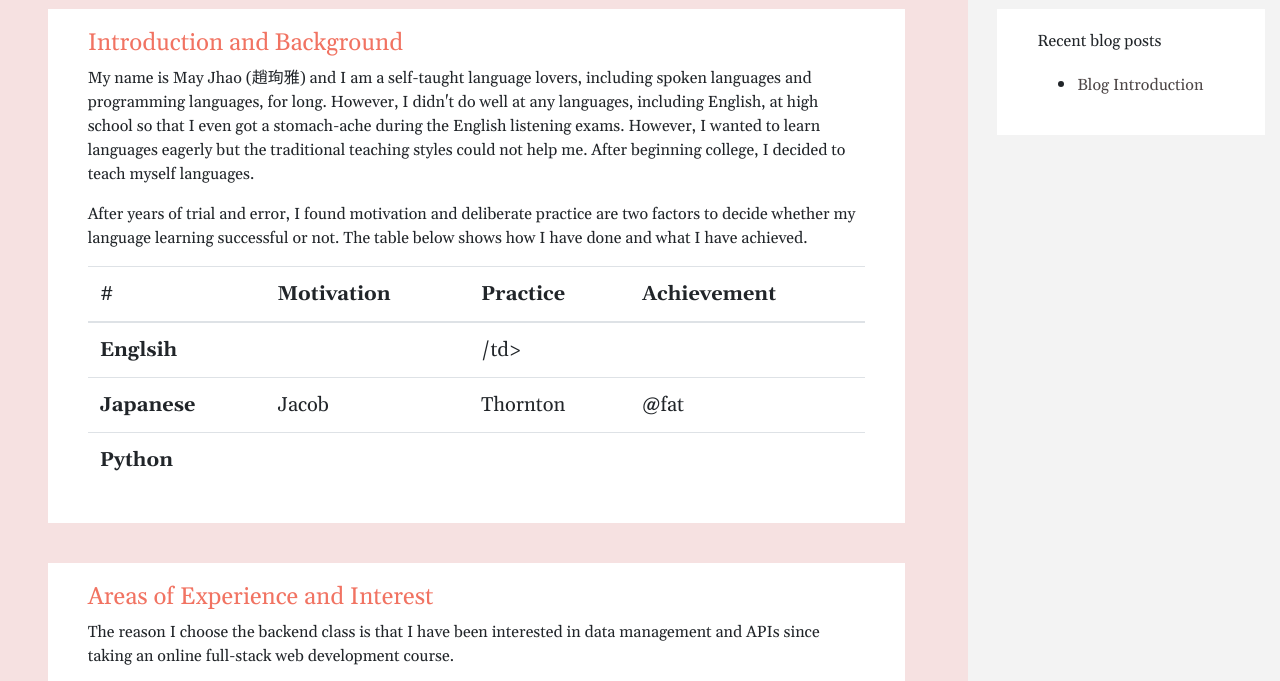
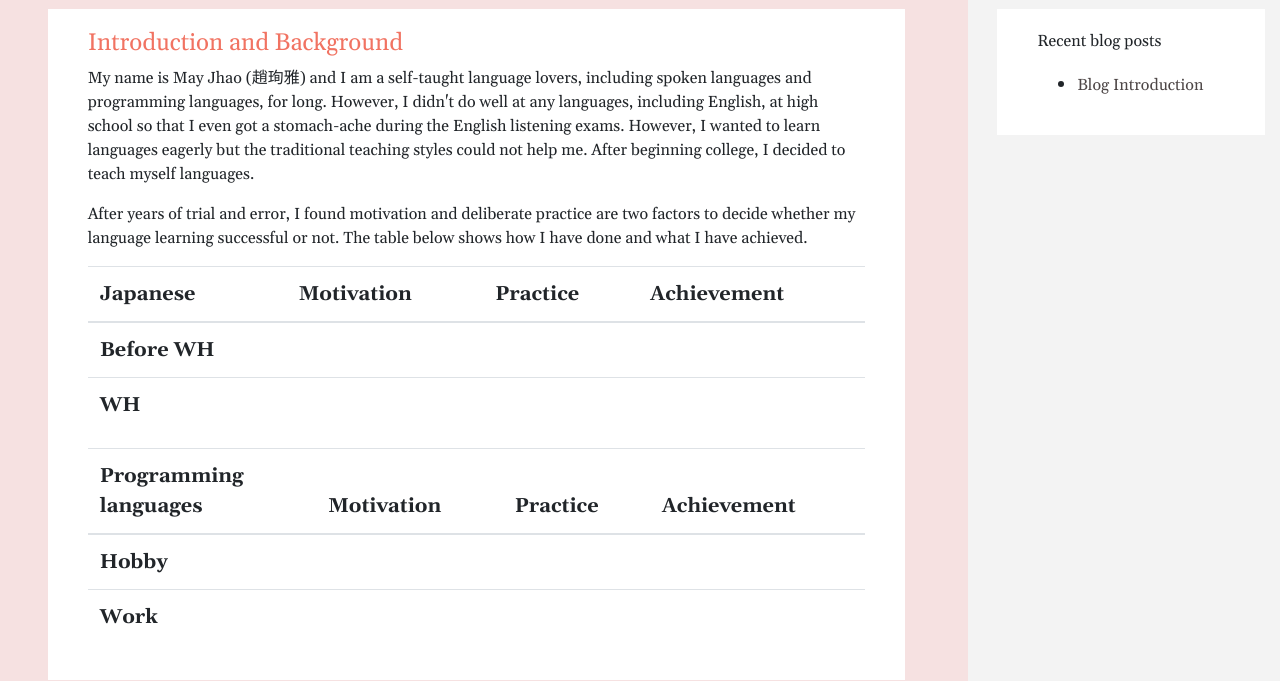
Before and after one commit to yayajojo/mayjhao.github.io, a plain HTML site: page index.html in a window 1280 px wide. Shown: the part 66-747 px from the top of the page. Drawn offline with nearby package versions, Linux system fonts and the light colour scheme.

Commit message:
end of 1/15

```diff
--- a/index.html
+++ b/index.html
@@ -94,7 +94,7 @@
           <table class="table table-hover intro-table_item">
             <thead>
               <tr>
-                <th scope="col">#</th>
+                <th scope="col">Japanese</th>
                 <th scope="col">Motivation</th>
                 <th scope="col">Practice</th>
                 <th scope="col">Achievement</th>
@@ -102,25 +102,43 @@
             </thead>
             <tbody>
               <tr>
-                <th scope="row">Englsih</th>
+                <th scope="row">Before WH</th>
                 <td></td>
-                <td>/td>
+                <td></td>
                 <td></td>
               </tr>
               <tr>
-                <th scope="row">Japanese</th>
-                <td>Jacob</td>
-                <td>Thornton</td>
-                <td>@fat</td>
-              </tr>
-              <tr>
-                <th scope="row">Python</th>
-                <td colspan="2"></td>
+                <th scope="row">WH</th>
+                <td></td>
+                <td></td>
                 <td></td>
               </tr>
             </tbody>
           </table>
-
+          <table class="table table-hover intro-table_item">
+            <thead>
+              <tr>
+                <th scope="col">Programming <br> languages</th>
+                <th scope="col">Motivation</th>
+                <th scope="col">Practice</th>
+                <th scope="col">Achievement</th>
+              </tr>
+            </thead>
+            <tbody>
+              <tr>
+                <th scope="row">Hobby</th>
+                <td></td>
+                <td></td>
+                <td></td>
+              </tr>
+              <tr>
+                <th scope="row">Work</th>
+                <td></td>
+                <td></td>
+                <td></td>
+              </tr>
+            </tbody>
+          </table>
         </div>
         <div class=" content">
           <h4>Areas of Experience and Interest</h4>
@@ -191,20 +209,18 @@
           <div class="work_record">
             <div class="circle_div">
               <span id="woking-holiday_btn" class="span_btn">
-                Working Holidays in Japan
+                Working Holiday in Japan
               </span>
               <div id="woking-holiday_modal" class="modal">
                 <!-- Modal content -->
                 <div class="modal-content">
                   <span class="close" id="woking-holiday_close">&times;</span>
                   <p>Certificate: JLPT N2 </p>
-                  <p>I hadn't gone abroad by myself and it was my first time to go to Japan. Even I passed the JLPT N2 exam, my speaking and listening abilities were still horrible so that when I was interviewed for my first job before going to
-                    Japan, the
-                    interviewer told me that it was hard for normal Japanese people to understand my Japanese and started to speak with me in Chinese.
+                  <p>I hadn't gone abroad by myself and it was my first time to go to Japan. Even though I passed the JLPT N2 exam, my speaking ability was still horrible so that when I was interviewed for my first job before going to
+                    Japan, the interviewer told me that it was hard for normal Japanese people to understand my Japanese and started to speak with me in Chinese.
                   </p>
                   <p>However, I struggled and achieved the following things:</p>
                   <ul class="woking_ul">
-                    <li> I </li>
                     <li> I advanced my Japanese skills in two months, so that I could directly contact local staff agencies.</li>
                     <li> I was interviewed all in Japanese and no interviewers doubted my Japanese abilities. </li>
                     <li> I worked in all-Japanese environment.</li>
```
